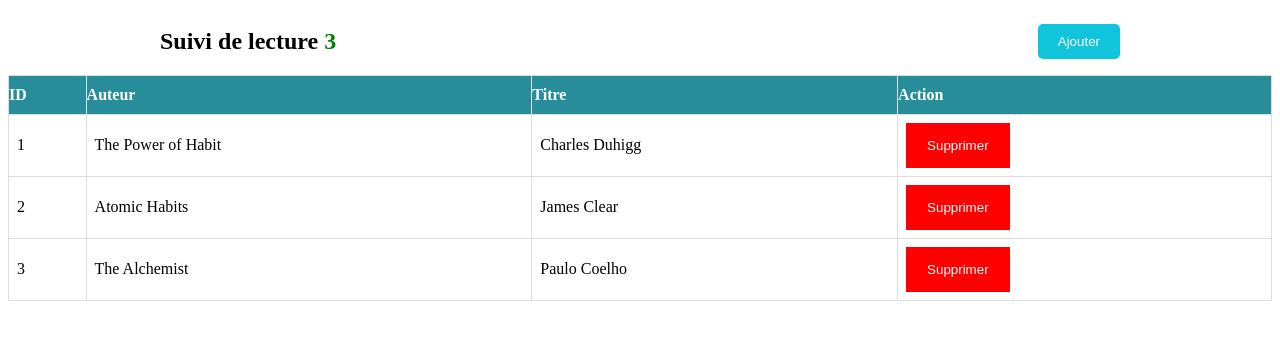
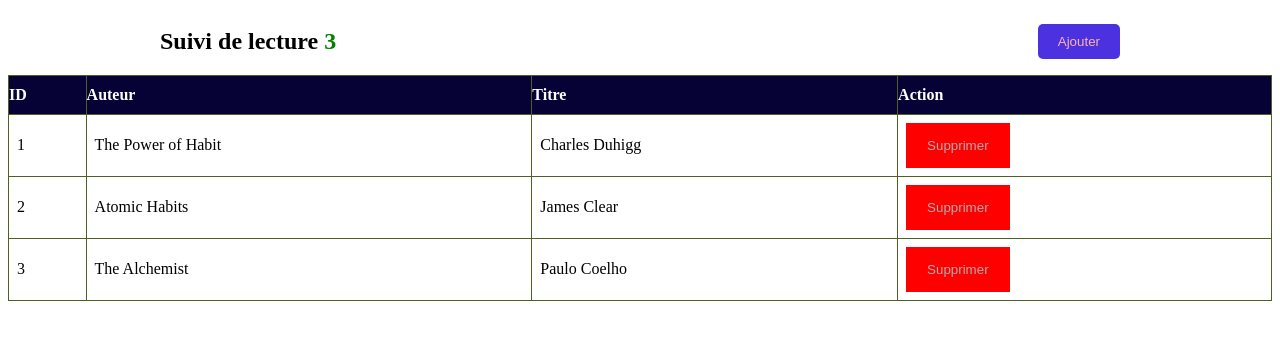
Before and after one commit to Teddybangos/lecture-projet-js, a plain HTML site: page index.html in a window 1280 px wide. Drawn offline with Linux system fonts and the light colour scheme.

Commit message:
premier commit

```diff
--- a/styles.css
+++ b/styles.css
@@ -14,8 +14,8 @@
     color: green;
 }
 #addBookModalButton{
-    background-color: rgb(16, 196, 220);
-    color: white;
+    background-color: rgb(75, 49, 223);
+    color: rgb(252, 180, 180);
     border: none;
     padding: 10px 20px;
     border-radius: 5px;
@@ -26,7 +26,7 @@
     border-collapse: collapse;
 }
 .table td, .table th {
-    border: 1px solid #ddd;
+    border: 1px solid #4f6024;
     padding: 8px;
     text-align: left;
 }
@@ -34,20 +34,20 @@
     background-color: #9b9494;
 }
 .table th {
-    background-color: rgb(39, 141, 154);
+    background-color: rgb(7, 2, 54);
     color: white;
     padding: 10px 0;
 }
 .deleteButton {
     background-color: red;
-    color : white;
+    color : rgb(175, 172, 172);
     border: 1px solid red;
     padding: 14px 20px;
     cursor: pointer;
 }
 .readButton {
     background-color: green;
-    color : white;
+    color : rgb(97, 97, 97);
     border: 1px solid green;
     padding: 14px 20px;
     cursor: pointer;
@@ -64,7 +64,7 @@
     width: 100%;
     height: 100%;
     overflow: auto;
-    background-color: rgb(223, 169, 8);
+    background-color: rgb(2, 47, 13);
     background-color: rgba(0,.0,.0.4);
 
 }
```
